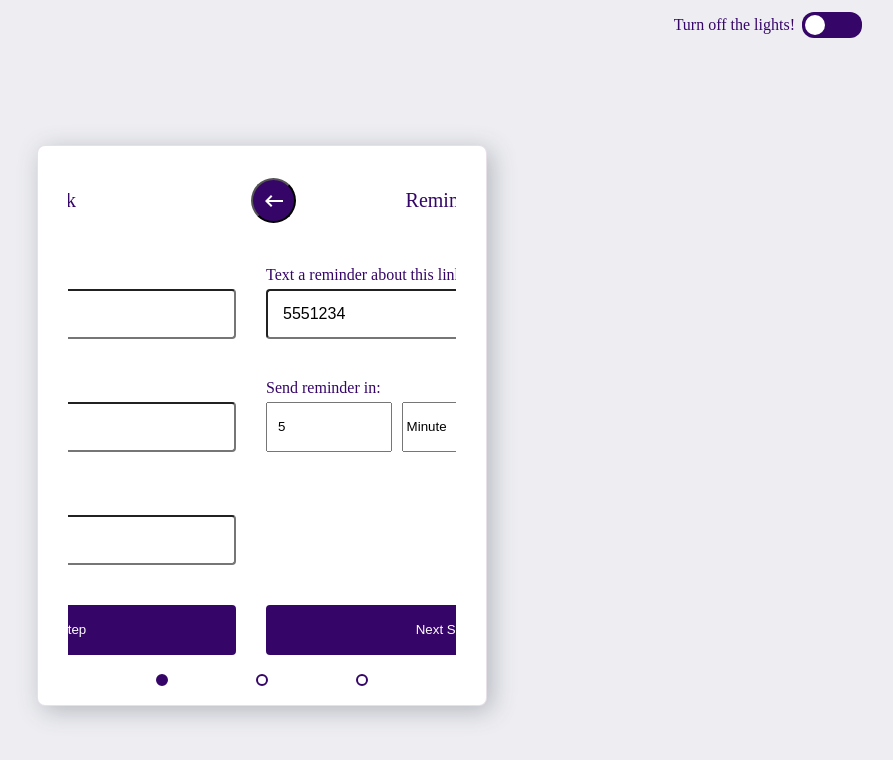
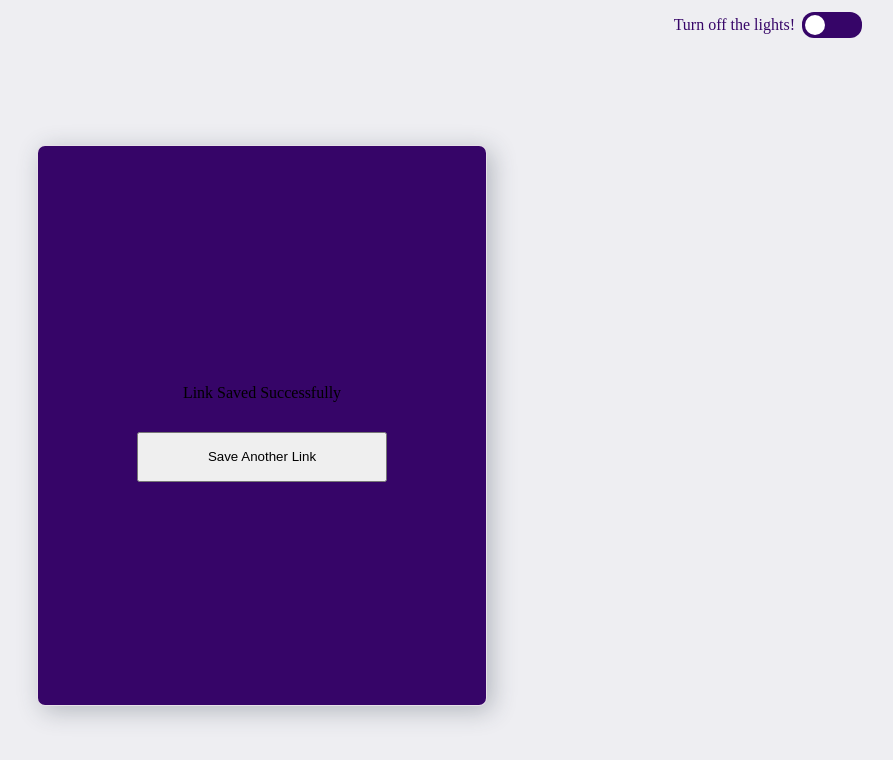
Before and after one commit to MC313/save-links, a React app: page / in a window 1280 px wide. Both pictures are taken after typing "Sample", "https://example.com", "Sample", "5551234", "5" into the empty fields and a click on the button "Save Link". Shown: the top 760 px of the page, without its empty margins (378-1271 px from the left). Built offline with nearby package versions, Linux system fonts and the light colour scheme.

Commit message:
Fixes overlay styling

```diff
--- a/src/js/components/container/Step3.js
+++ b/src/js/components/container/Step3.js
@@ -28,29 +28,29 @@ const Step3 = ({ backButton, title }) => {
     const saveLink = async (event) => {
         event.preventDefault();
         const requestPayload = formatDataForAPI(formData);
-
+        const SAVE_LINK_URL = 'https://r65032qxcg.execute-api.us-east-1.amazonaws.com/dev/links';
         //is this action really neccessary
-        dispatch(actions.saveLinkRequest(formData));
+        //dispatch(actions.saveLinkRequest(formData));
         try {
-            await fetch(
-                'https://r65032qxcg.execute-api.us-east-1.amazonaws.com/dev/links',
-                {
+            await fetch(SAVE_LINK_URL, {
                 method: 'POST',
                 headers: {
                     "Accept": 'application/json',
                     'Content-Type': 'application/json'
                 },
                 body: JSON.stringify(requestPayload)
-                }
-            );
+            });
             dispatch(actions.saveLinkSuccess());
         } catch (error) {
-            console.error(
-                'An error occurred when creating the link. Please try again.',
-                error
-            );
+            console.error('An error occurred while saving the link. Please try again.', error);
             dispatch(actions.saveLinkError());
         }
+    };
+
+    const fakeSaveLink = () => {
+        setTimeout(() => {
+            dispatch(actions.saveLinkSuccess());
+        }, 1000);
     };
 
     const { name, url, tags, phone, timeValue, timeUnit } = formData;
@@ -89,7 +89,7 @@ const Step3 = ({ backButton, title }) => {
             <Button
                 className={className}
                 label={isSubmitting ? <LoadingElement /> : 'Save Link'}
-                onClickFn={() => saveLink}
+                onClickFn={() => fakeSaveLink()}
                 themeStyles={{ ...theme }}
             />
         </Step>
--- a/src/js/components/container/Wizard.js
+++ b/src/js/components/container/Wizard.js
@@ -35,7 +35,7 @@ const Wizard = ({ className }) => {
             css={{ backgroundColor: theme.cardBackground }}
             className={className}
         >
-            <SuccessOverlay show={showOverlay} />
+            <SuccessOverlay themeStyles={theme} show={showOverlay} />
             <Steps />
             <StepIndicator />
         </section>
--- a/src/js/components/presentational/LoadingElement.js
+++ b/src/js/components/presentational/LoadingElement.js
@@ -46,7 +46,8 @@ const animations = `
     }
 `;
 
-//document.querySelector('style').append(animations);
+const styleEl = document.createElement('style').append(animations);
+document.querySelector('head').append(styleEl);
 
 const LoadingElement = () => (
     <div style={spinner}>
--- a/src/js/components/presentational/SuccessOverlay.js
+++ b/src/js/components/presentational/SuccessOverlay.js
@@ -1,25 +1,49 @@
+/** @jsx jsx */
 import React, { useContext } from 'react';
+
+import { css, jsx } from '@emotion/core';
+import styled from '@emotion/styled';
 
 import { StoreContext } from '../../store';
 
-const SuccessOverlay = ({ show }) => {
+import { flex, font, height, margin, padding, width } from '../../styles/styles';
+
+const Overlay = styled.div`
+    position: absolute;
+    top: 0;
+    left: 0;
+    z-index: 10;
+    width: ${width.full};
+    height: ${height.full};
+    ${flex.center};
+    flex-direction: column;
+    padding: ${padding.medium};
+    display: ${({ show }) => show ? 'flex' : 'none'};
+    background-color: ${({ themeStyles }) => themeStyles.toggleBackground};
+
+    p {
+      font-size: ${font.medium};
+      padding: ${padding.medium};
+    }
+
+    button {
+        width: 250px;
+        height: ${height.medium};
+        margin-top: ${margin.medium};
+    }
+`;
+
+const SuccessOverlay = ({ show, themeStyles }) => {
     const { actions, dispatch } = useContext(StoreContext);
     const resetApp = () => dispatch(actions.resetState());
 
     return (
-        <div
-            className="overlay"
-            style={
-                show ?
-                    { display: 'flex', opacity: '1' } :
-                    { display: 'none', opacity: '0' }
-            }
-        >
-            <p className="overlay__text">Link Saved Successfully</p>
-            <button className="btn--secondary overlay__btn" onClick={resetApp}>
-        Save Another Link
+        <Overlay show={show} themeStyles={themeStyles}>
+            <p>Link Saved Successfully</p>
+            <button onClick={resetApp}>
+                Save Another Link
             </button>
-        </div>
+        </Overlay>
     );
 };
 
--- a/src/js/store/actions/index.js
+++ b/src/js/store/actions/index.js
@@ -5,6 +5,7 @@ import {
     RESET_STATE,
     SAVE_LINK_REQUEST,
     SAVE_LINK_SUCCESS,
+    SAVE_LINK_ERROR,
     SET_INPUT_ERROR,
     UPDATE_TOGGLE_SWITCH
 } from './action-types';
@@ -32,4 +33,6 @@ export const saveLinkRequest = (payload) => ({
 });
 export const saveLinkSuccess = () => ({ type: SAVE_LINK_SUCCESS });
 
+export const saveLinkError = () => ({ type: SAVE_LINK_ERROR });
+
 export const resetState = () => ({ type: RESET_STATE });
```
Lines whose indentation alone changed are shown as unchanged.
